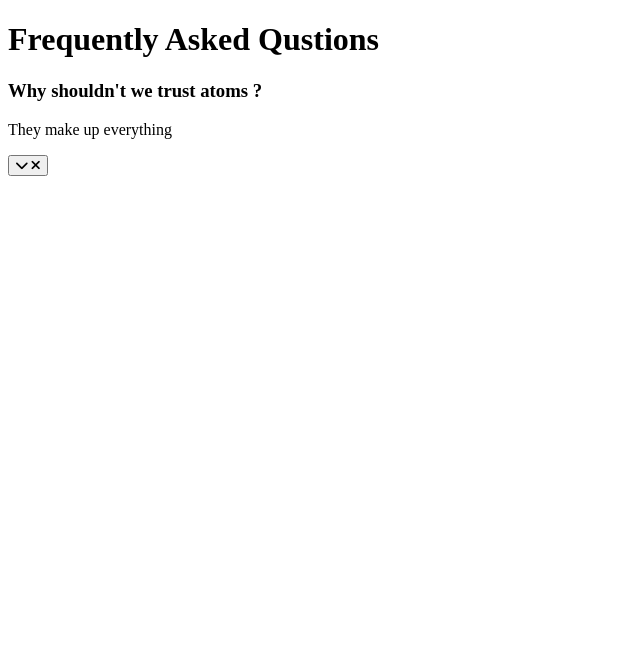
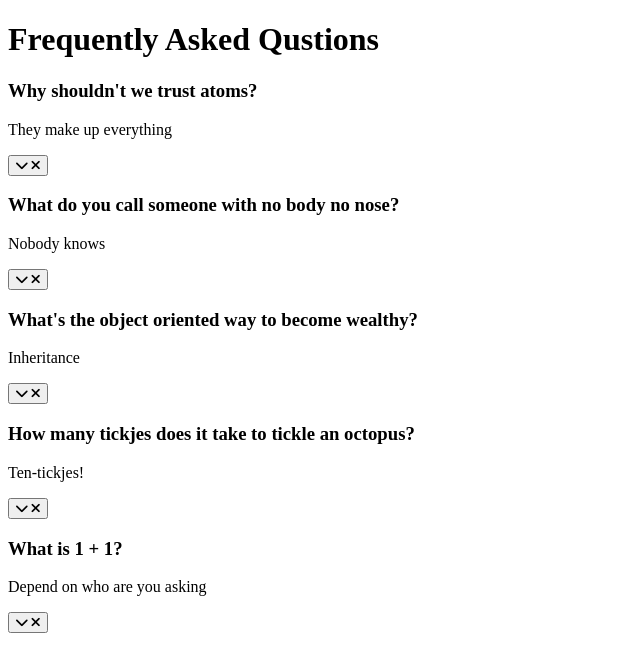
Before and after one commit to Archanach707/FAQ-Collapse, a plain HTML site: page index.html in a window 1280 px wide. Shown: the whole page, without its empty margins (0-640 px from the left). Drawn offline with Linux system fonts and the light colour scheme.

Commit message:
Five section added on faq

```diff
--- a/index.html
+++ b/index.html
@@ -15,8 +15,48 @@
   <h1>Frequently Asked Qustions</h1>
   <div class="faq-container">
     <div class="faq activ">
-      <h3 class="faq-title">Why shouldn't we trust atoms ?</h3>
+      <h3 class="faq-title">Why shouldn't we trust atoms?</h3>
       <p class="faq-text">They make up everything</p>
+
+      <button>
+        <i class="fas fa-chevron-down"></i>
+        <i class="fas fa-times"></i>
+      </button>
+    </div>
+
+    <div class="faq">
+      <h3 class="faq-title">What do you call someone with no body no nose?</h3>
+      <p class="faq-text">Nobody knows</p>
+
+      <button>
+        <i class="fas fa-chevron-down"></i>
+        <i class="fas fa-times"></i>
+      </button>
+    </div>
+
+    <div class="faq">
+      <h3 class="faq-title">What's the object oriented way to become wealthy?</h3>
+      <p class="faq-text">Inheritance</p>
+
+      <button>
+        <i class="fas fa-chevron-down"></i>
+        <i class="fas fa-times"></i>
+      </button>
+    </div>
+
+    <div class="faq">
+      <h3 class="faq-title">How many tickjes does it take to tickle an octopus?</h3>
+      <p class="faq-text">Ten-tickjes!</p>
+
+      <button>
+        <i class="fas fa-chevron-down"></i>
+        <i class="fas fa-times"></i>
+      </button>
+    </div>
+
+    <div class="faq">
+      <h3 class="faq-title">What is 1 + 1?</h3>
+      <p class="faq-text">Depend on who are you asking</p>
 
       <button>
         <i class="fas fa-chevron-down"></i>
```
